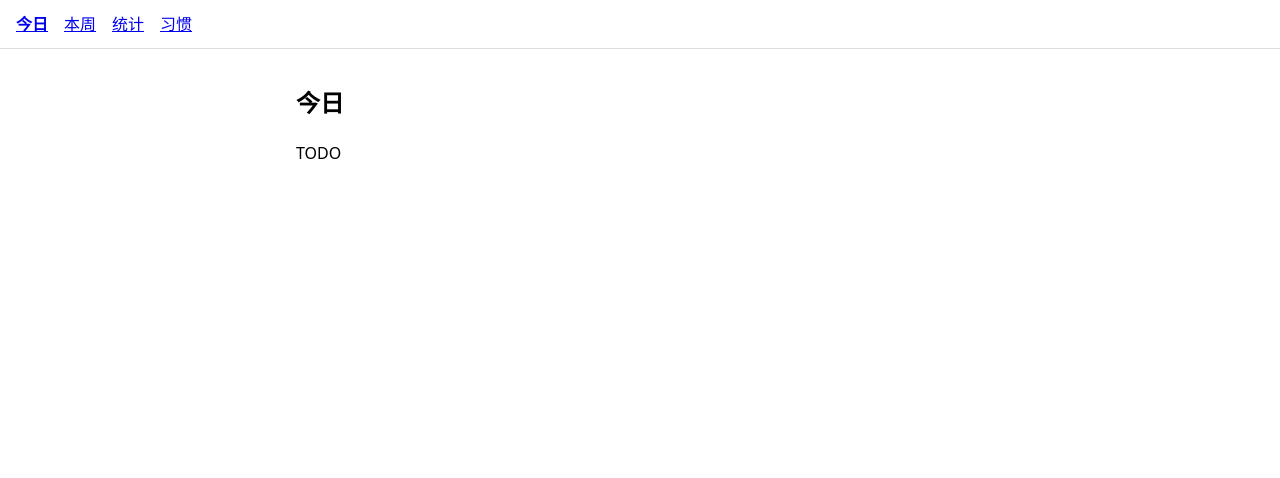
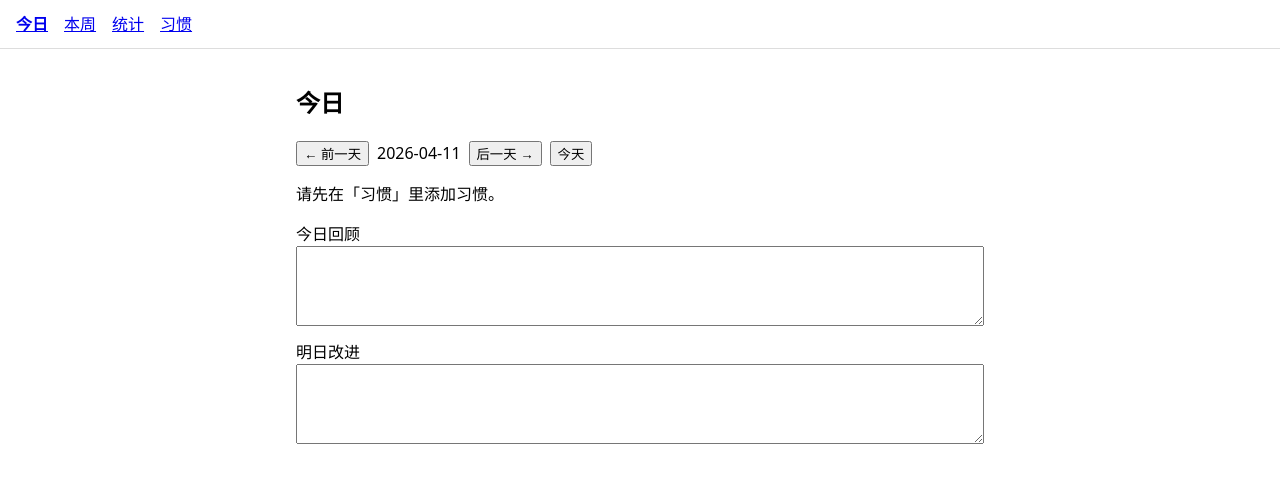
Before and after one commit to jiede/Habit, a React (Vite) app: page / in a window 1280 px wide. Shown: the top 478 px of the page. Built offline with nearby package versions, Linux system fonts and the light colour scheme.

Commit message:
feat: today page with autosave
Made-with: Cursor

```diff
--- /dev/null
+++ b/src/lib/debounce.ts
@@ -0,0 +1,7 @@
+export function debounce<T extends (...args: never[]) => void>(fn: T, ms: number) {
+  let t: ReturnType<typeof setTimeout> | undefined;
+  return (...args: Parameters<T>) => {
+    if (t) clearTimeout(t);
+    t = setTimeout(() => fn(...args), ms);
+  };
+}
--- a/src/pages/TodayPage.tsx
+++ b/src/pages/TodayPage.tsx
@@ -1,8 +1,166 @@
+import { useCallback, useEffect, useMemo, useState } from "react";
+import { useSearchParams } from "react-router-dom";
+import { db } from "../db/database";
+import type { DailyEntry, Habit } from "../db/types";
+import { debounce } from "../lib/debounce";
+import { parseDateKeyLocal, toDateKey } from "../lib/dates";
+
+function addDaysKey(key: string, delta: number): string {
+  const d = parseDateKeyLocal(key);
+  d.setDate(d.getDate() + delta);
+  return toDateKey(d);
+}
+
 export default function TodayPage() {
+  const [params, setParams] = useSearchParams();
+  const initial = params.get("date") ?? toDateKey(new Date());
+  const [dateKey, setDateKey] = useState(initial);
+  const [habits, setHabits] = useState<Habit[]>([]);
+  const [entry, setEntry] = useState<DailyEntry | null>(null);
+
+  useEffect(() => {
+    const q = params.get("date");
+    if (q) setDateKey(q);
+  }, [params]);
+
+  useEffect(() => {
+    void (async () => {
+      const hs = await db.habits.filter((h) => h.archivedAt === null).sortBy("sortOrder");
+      setHabits(hs);
+      let row = await db.dailyEntries.get(dateKey);
+      if (!row) {
+        row = {
+          dateKey,
+          habitValues: {},
+          todayReview: "",
+          tomorrowPlan: "",
+          updatedAt: Date.now(),
+        };
+      }
+      setEntry(row);
+    })();
+  }, [dateKey]);
+
+  const persist = useMemo(
+    () =>
+      debounce((next: DailyEntry) => {
+        void (async () => {
+          try {
+            await db.dailyEntries.put({ ...next, updatedAt: Date.now() });
+          } catch (e) {
+            console.error(e);
+          }
+        })();
+      }, 400),
+    [],
+  );
+
+  const updateEntry = useCallback(
+    (patch: Partial<DailyEntry>) => {
+      setEntry((prev) => {
+        if (!prev) return prev;
+        const merged = { ...prev, ...patch };
+        persist(merged);
+        return merged;
+      });
+    },
+    [persist],
+  );
+
+  function shiftDay(delta: number) {
+    const nk = addDaysKey(dateKey, delta);
+    setDateKey(nk);
+    setParams({ date: nk });
+  }
+
+  if (!entry) return <p>加载中…</p>;
+
   return (
     <section>
       <h1>今日</h1>
-      <p>TODO</p>
+      <div style={{ display: "flex", gap: 8, alignItems: "center" }}>
+        <button type="button" onClick={() => shiftDay(-1)}>
+          ← 前一天
+        </button>
+        <span>{dateKey}</span>
+        <button type="button" onClick={() => shiftDay(1)}>
+          后一天 →
+        </button>
+        <button
+          type="button"
+          onClick={() => {
+            const nk = toDateKey(new Date());
+            setDateKey(nk);
+            setParams({ date: nk });
+          }}
+        >
+          今天
+        </button>
+      </div>
+      {habits.length === 0 ? <p>请先在「习惯」里添加习惯。</p> : null}
+      <ul style={{ listStyle: "none", padding: 0 }}>
+        {habits.map((h) => {
+          const v = entry.habitValues[h.id];
+          if (h.type === "toggle") {
+            const checked = v === true;
+            return (
+              <li key={h.id} style={{ margin: "0.5rem 0" }}>
+                <label>
+                  <input
+                    type="checkbox"
+                    checked={checked}
+                    onChange={(e) => {
+                      const habitValues = {
+                        ...entry.habitValues,
+                        [h.id]: e.target.checked ? true : false,
+                      };
+                      updateEntry({ habitValues });
+                    }}
+                  />{" "}
+                  {h.name}
+                </label>
+              </li>
+            );
+          }
+          const num = typeof v === "number" ? String(v) : "";
+          return (
+            <li key={h.id} style={{ margin: "0.5rem 0" }}>
+              <label>
+                {h.name}
+                <input
+                  type="number"
+                  style={{ marginLeft: 8 }}
+                  value={num}
+                  placeholder={h.unit ?? ""}
+                  onChange={(e) => {
+                    const raw = e.target.value;
+                    const val = raw === "" ? null : Number(raw);
+                    const habitValues = { ...entry.habitValues, [h.id]: val };
+                    updateEntry({ habitValues });
+                  }}
+                />
+                {h.unit ? <span style={{ marginLeft: 4 }}>{h.unit}</span> : null}
+              </label>
+            </li>
+          );
+        })}
+      </ul>
+      <label style={{ display: "block", marginTop: "1rem" }}>
+        今日回顾
+        <textarea
+          style={{ width: "100%", minHeight: 80 }}
+          value={entry.todayReview}
+          onChange={(e) => updateEntry({ todayReview: e.target.value })}
+        />
+      </label>
+      <label style={{ display: "block", marginTop: "0.5rem" }}>
+        明日改进
+        <textarea
+          style={{ width: "100%", minHeight: 80 }}
+          value={entry.tomorrowPlan}
+          onChange={(e) => updateEntry({ tomorrowPlan: e.target.value })}
+        />
+      </label>
     </section>
   );
 }
```
